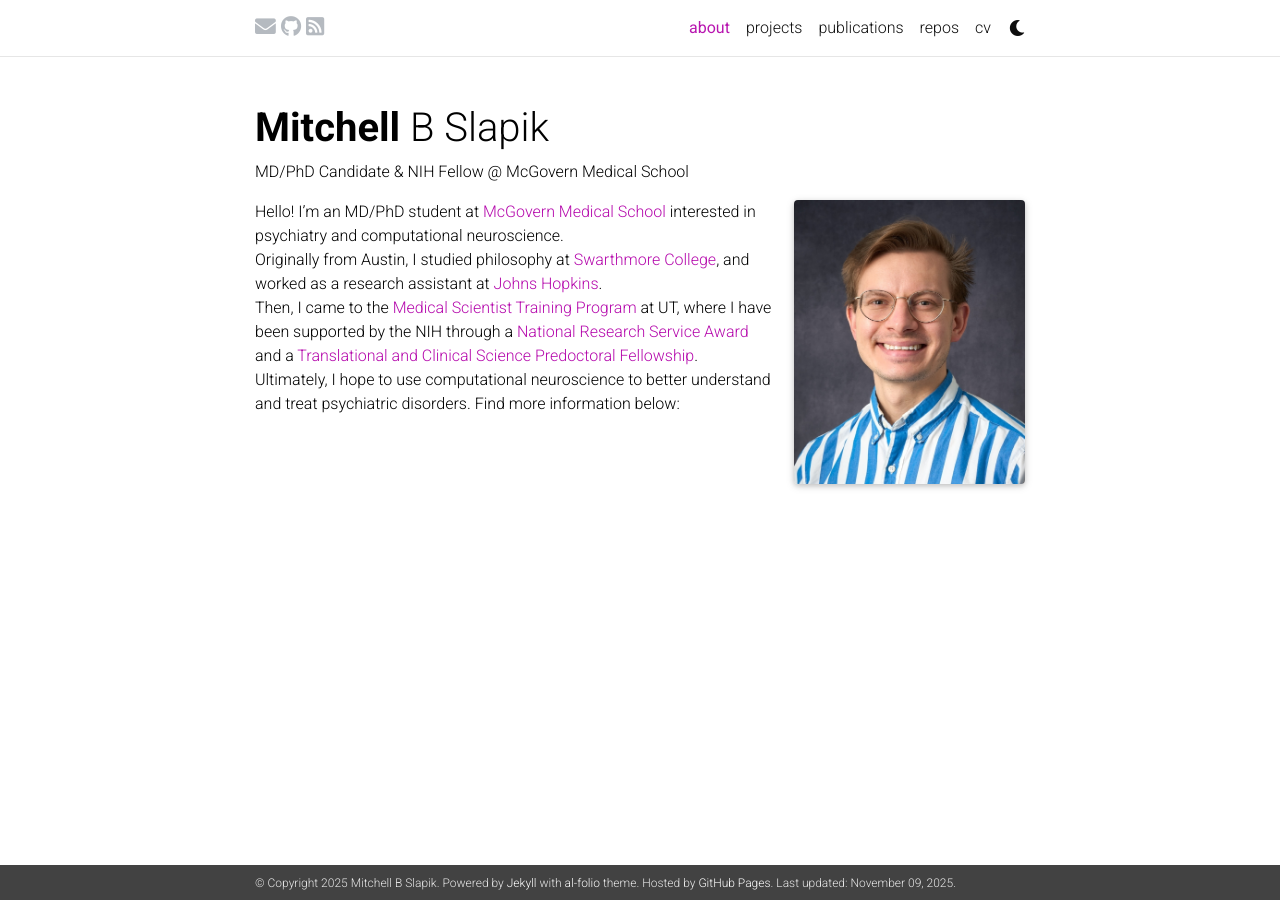
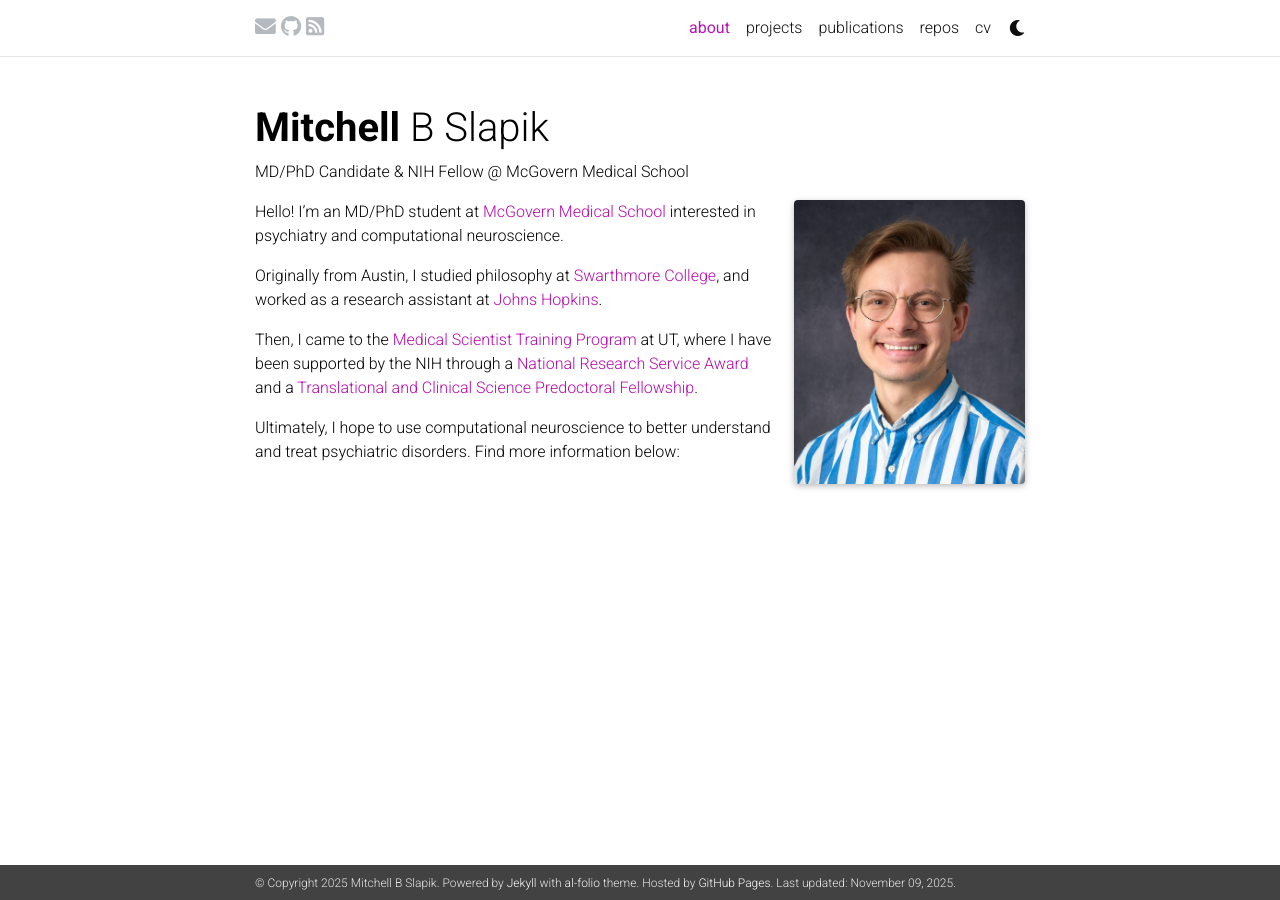
Before and after one commit to mitchellslapik/mitchellslapik.github.io, a Jekyll site: the page built from _pages/about.md, in a window 1280 px wide. Built offline with Jekyll 4.4.1, drawn with Linux system fonts in a browser that asks for light colours; full-size pictures stand in for the smaller copies a plugin makes; comment, search, counter and statistics services are not loaded; a style sheet for code colours, icons or effects is not loaded.

```diff
--- a/_pages/about.md
+++ b/_pages/about.md
@@ -14,7 +14,10 @@ selected_papers: false # includes a list of papers marked as "selected={true}"
 social: false  # includes social icons at the bottom of the page
 ---
 
-Hello! I'm an MD/PhD student at <a href="https://med.uth.edu/">McGovern Medical School</a> interested in psychiatry and computational neuroscience. <br>
-Originally from Austin, I studied philosophy at <a href="https://www.swarthmore.edu/">Swarthmore College</a>, and worked as a research assistant at <a href="https://www.jhu.edu/">Johns Hopkins</a>. <br>
-Then, I came to the <a href="https://gsbs.uth.edu/mdphd/">Medical Scientist Training Program</a> at UT, where I have been supported by the NIH through a <a href="https://researchtraining.nih.gov/programs/fellowships/F30">National Research Service Award</a> and a <a href="https://gsbs.uth.edu/ccts-t32/">Translational and Clinical Science Predoctoral Fellowship</a>. <br>
+Hello! I'm an MD/PhD student at <a href="https://med.uth.edu/">McGovern Medical School</a> interested in psychiatry and computational neuroscience.
+
+Originally from Austin, I studied philosophy at <a href="https://www.swarthmore.edu/">Swarthmore College</a>, and worked as a research assistant at <a href="https://www.jhu.edu/">Johns Hopkins</a>.
+
+Then, I came to the <a href="https://gsbs.uth.edu/mdphd/">Medical Scientist Training Program</a> at UT, where I have been supported by the NIH through a <a href="https://researchtraining.nih.gov/programs/fellowships/F30">National Research Service Award</a> and a <a href="https://gsbs.uth.edu/ccts-t32/">Translational and Clinical Science Predoctoral Fellowship</a>.
+
 Ultimately, I hope to use computational neuroscience to better understand and treat psychiatric disorders. Find more information below:
```
